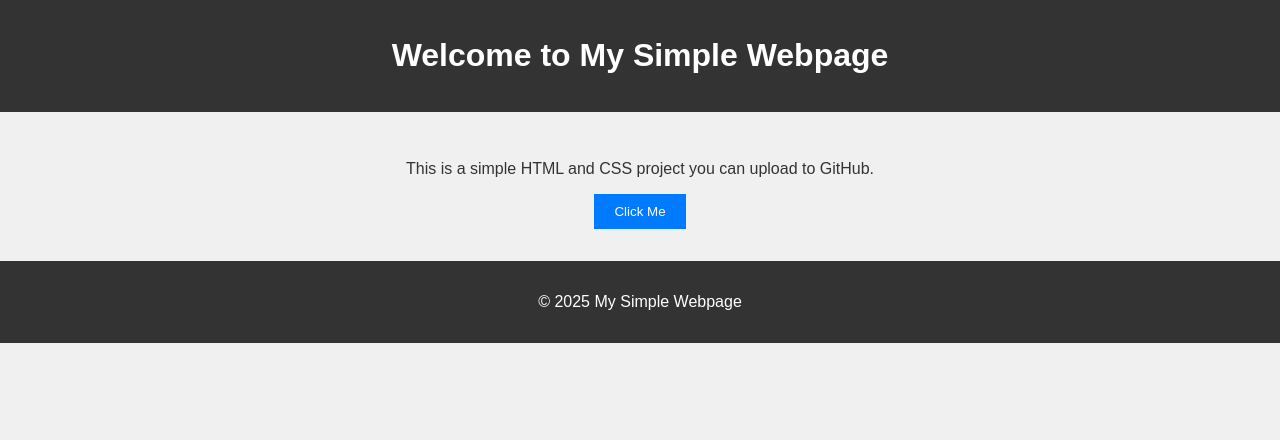
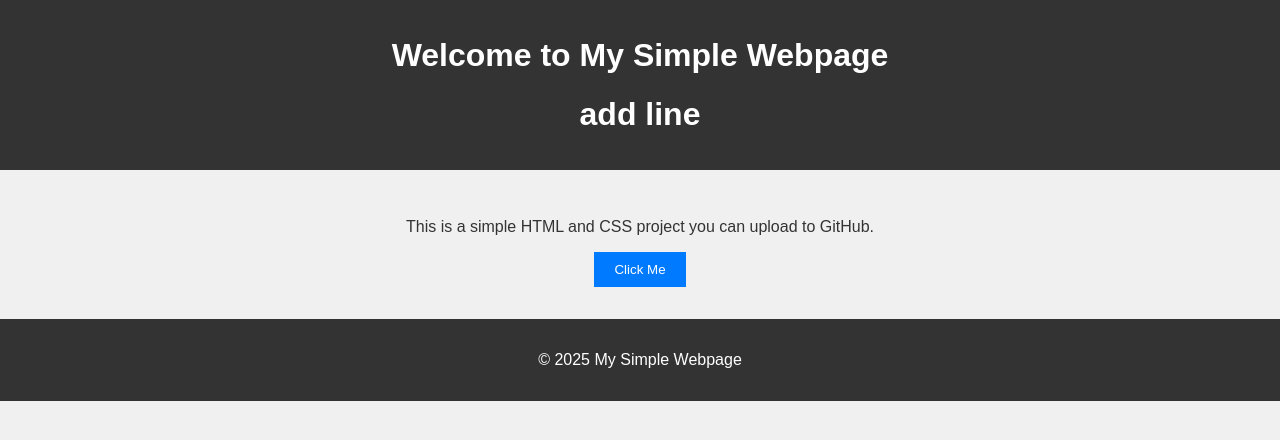
Before and after one commit to gopi202005/demo-project, a plain HTML site: page index.html in a window 1280 px wide. Drawn offline with Linux system fonts and the light colour scheme.

Commit message:
Update index.html

```diff
--- a/index.html
+++ b/index.html
@@ -9,6 +9,7 @@
 <body>
     <header>
         <h1>Welcome to My Simple Webpage</h1>
+        <h1> add line</h1>
     </header>
     <main>
         <p>This is a simple HTML and CSS project you can upload to GitHub.</p>
```
